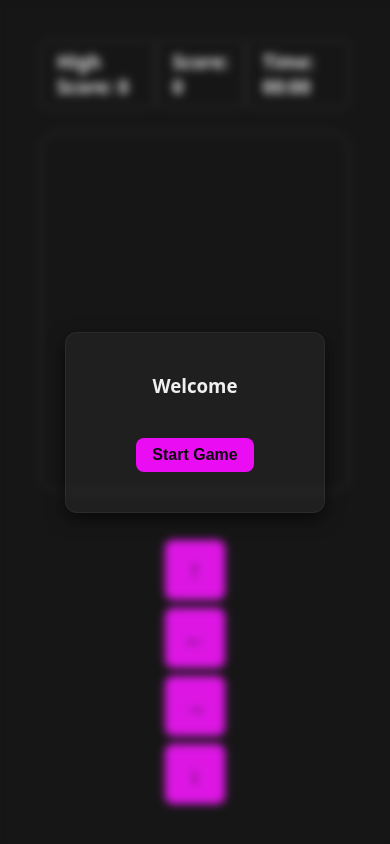
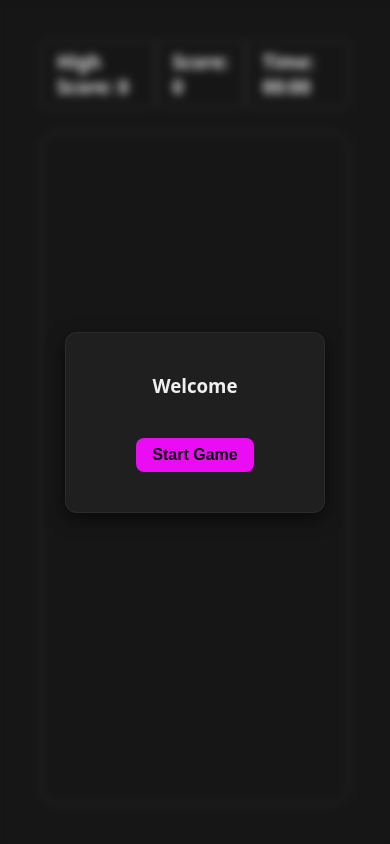
Before and after one commit to priyanshuch18/Snake-Game, a plain HTML site: page index.html in a window 390 px wide. Drawn offline with Linux system fonts and the light colour scheme.

Commit message:
Replace buttons with swipe gestures for mobile controls

```diff
--- a/index.html
+++ b/index.html
@@ -25,13 +25,6 @@
             <div class="board">
 
             </div>
-            <!-- Mobile controls: visible only on small screens -->
-            <div class="mobile-controls">
-                <button id="up-btn">↑</button>
-                <button id="left-btn">←</button>
-                <button id="right-btn">→</button>
-                <button id="down-btn">↓</button>
-            </div>
         </section>
 
         <div class="modal">
--- a/script.js
+++ b/script.js
@@ -220,8 +220,39 @@ document.addEventListener('keydown', (e) => {
     }
 });
 
-// Mobile controls: button clicks set direction
-document.getElementById('up-btn').addEventListener('click', () => direction = 'up');
-document.getElementById('left-btn').addEventListener('click', () => direction = 'left');
-document.getElementById('right-btn').addEventListener('click', () => direction = 'right');
-document.getElementById('down-btn').addEventListener('click', () => direction = 'down');
+// Mobile swipe controls: detect swipe gestures on touch devices
+let touchStartX = 0;
+let touchStartY = 0;
+const minSwipeDistance = 50; // Minimum pixels to register as swipe
+
+document.addEventListener('touchstart', (e) => {
+    touchStartX = e.touches[0].clientX;
+    touchStartY = e.touches[0].clientY;
+});
+
+document.addEventListener('touchend', (e) => {
+    if (!touchStartX || !touchStartY) return;
+
+    const touchEndX = e.changedTouches[0].clientX;
+    const touchEndY = e.changedTouches[0].clientY;
+
+    const deltaX = touchEndX - touchStartX;
+    const deltaY = touchEndY - touchStartY;
+
+    // Determine swipe direction based on larger delta
+    if (Math.abs(deltaX) > Math.abs(deltaY)) {
+        // Horizontal swipe
+        if (Math.abs(deltaX) > minSwipeDistance) {
+            direction = deltaX > 0 ? 'right' : 'left';
+        }
+    } else {
+        // Vertical swipe
+        if (Math.abs(deltaY) > minSwipeDistance) {
+            direction = deltaY > 0 ? 'down' : 'up';
+        }
+    }
+
+    // Reset for next swipe
+    touchStartX = 0;
+    touchStartY = 0;
+});
--- a/style.css
+++ b/style.css
@@ -154,37 +154,3 @@ section .infos{
 
 
 }
-.mobile-controls {
-    display: none; /* Hidden by default */
-    flex-direction: column;
-    align-items: center;
-    gap: var(--space-sm);
-    margin-top: var(--space-lg);
-}
-
-.mobile-controls button {
-    width: 60px;
-    height: 60px;
-    font-size: 24px;
-    background-color: var(--bg-fill-color);
-    color: var(--bg-primary-color);
-    border: none;
-    border-radius: var(--border-radius-sm);
-    cursor: pointer;
-    transition: background-color 0.3s ease;
-}
-
-.mobile-controls button:hover {
-    background-color: var(--bg-food-color);
-}
-
-.mobile-controls button:active {
-    transform: scale(0.95);
-}
-
-/* Show mobile controls on screens smaller than 768px */
-@media (max-width: 768px) {
-    .mobile-controls {
-        display: flex;
-    }
-}
```
